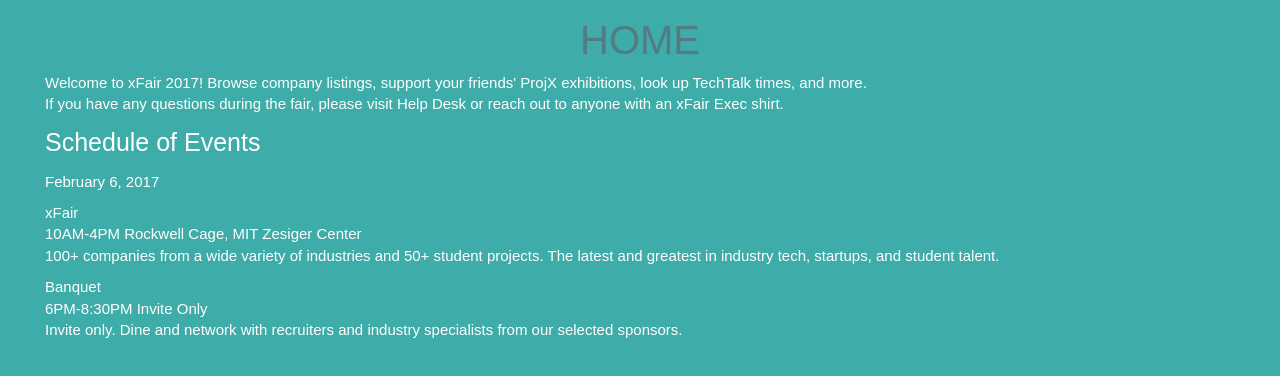
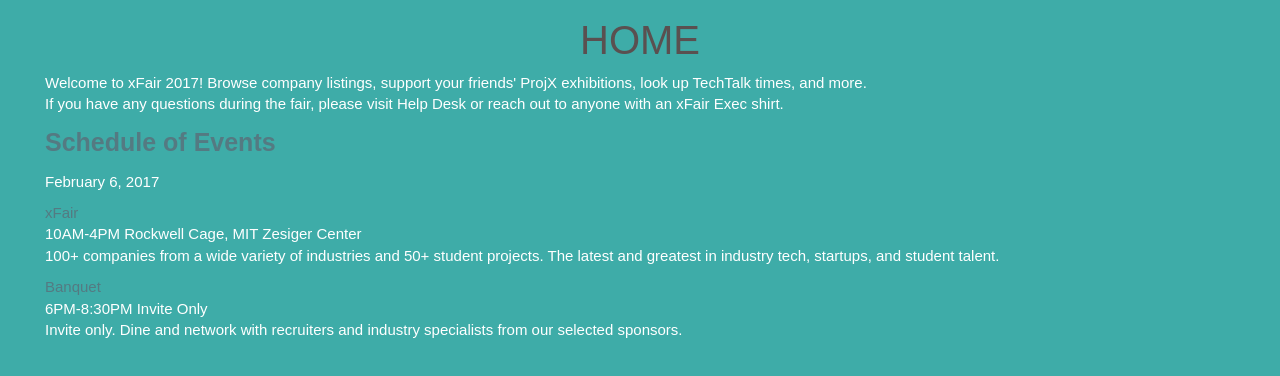
Before and after one commit to techx/xfair-web-app, a website: page app/index.html in a window 1280 px wide. Shown: the part 84-460 px from the top of the page. Drawn offline with nearby package versions, Linux system fonts and the light colour scheme; no server answers.

Commit message:
home page

```diff
--- a/app/index.html
+++ b/app/index.html
@@ -63,16 +63,17 @@
       <div class="tab-content">
           <!--HOME tab-->
           <div id="home" class="tab-pane fade in active">
-            <h3 style="font-size:40px"> <font color="#547A82">HOME</font></h3>
+            <h3 style="font-size:40px"> <font color="#5A5050">HOME</font></h3>
             <p style="font-size:15px">Welcome to xFair 2017! Browse company listings, support your friends' ProjX exhibitions, look up TechTalk times, and more.<br>If you have any questions during the fair, please visit Help Desk or reach out to anyone with an xFair Exec shirt.</p>
 
             <!-- Schedule -->
-            <p style="font-size:25px">Schedule of Events </p>
+            <p style="font-size:25px"> <font color="#547A82"><b>Schedule of Events</b></font></p>
+            <!-- how do you reduce line gap -->
             <p style="font-size:15px">February 6, 2017</p>
-            <p style="font-size:15px">xFair
+            <p style="font-size:15px"><font color="#547A82">xFair</font>
             <br>10AM-4PM Rockwell Cage, MIT Zesiger Center
             <br>100+ companies from a wide variety of industries and 50+ student projects. The latest and greatest in industry tech, startups, and student talent.</p>
-            <p style="font-size:15px">Banquet
+            <p style="font-size:15px"><font color="#547A82">Banquet</font>
             <br>6PM-8:30PM Invite Only
             <br>Invite only. Dine and network with recruiters and industry specialists from our selected sponsors.</p>
 
```
